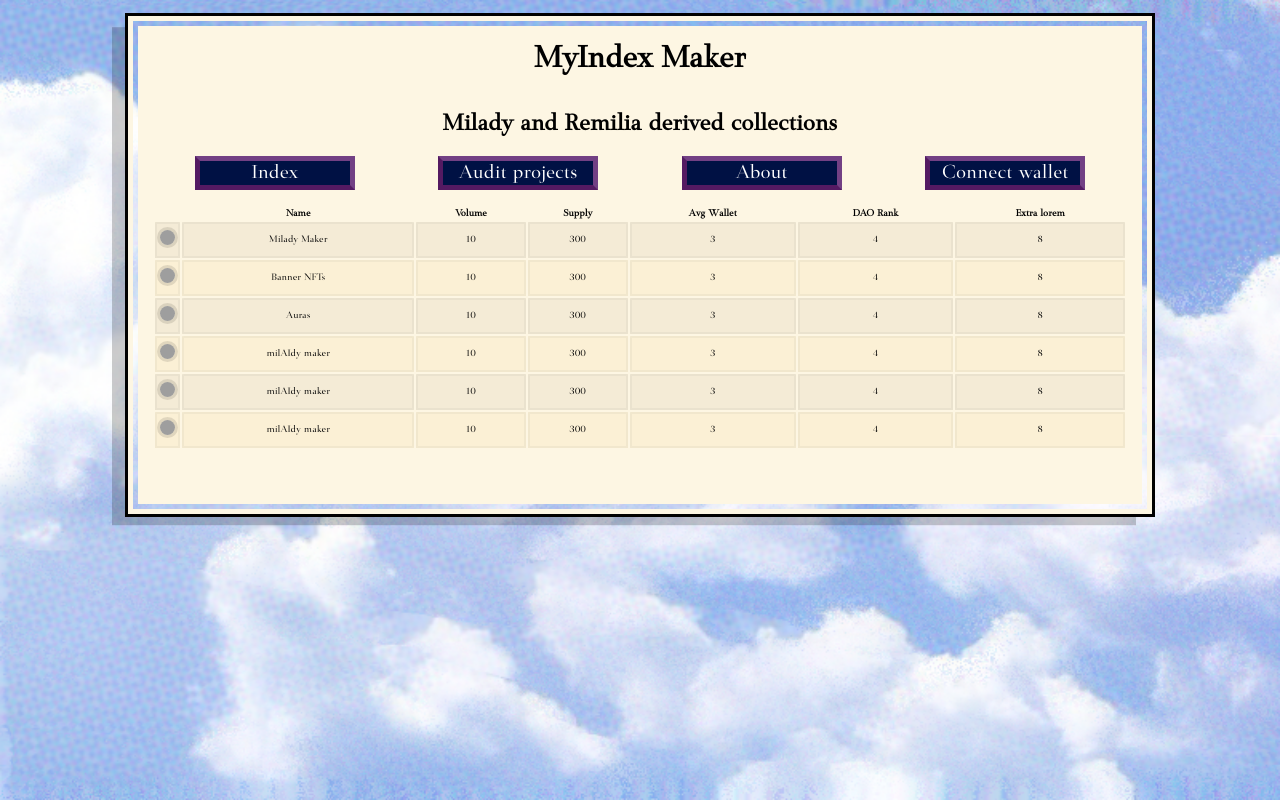
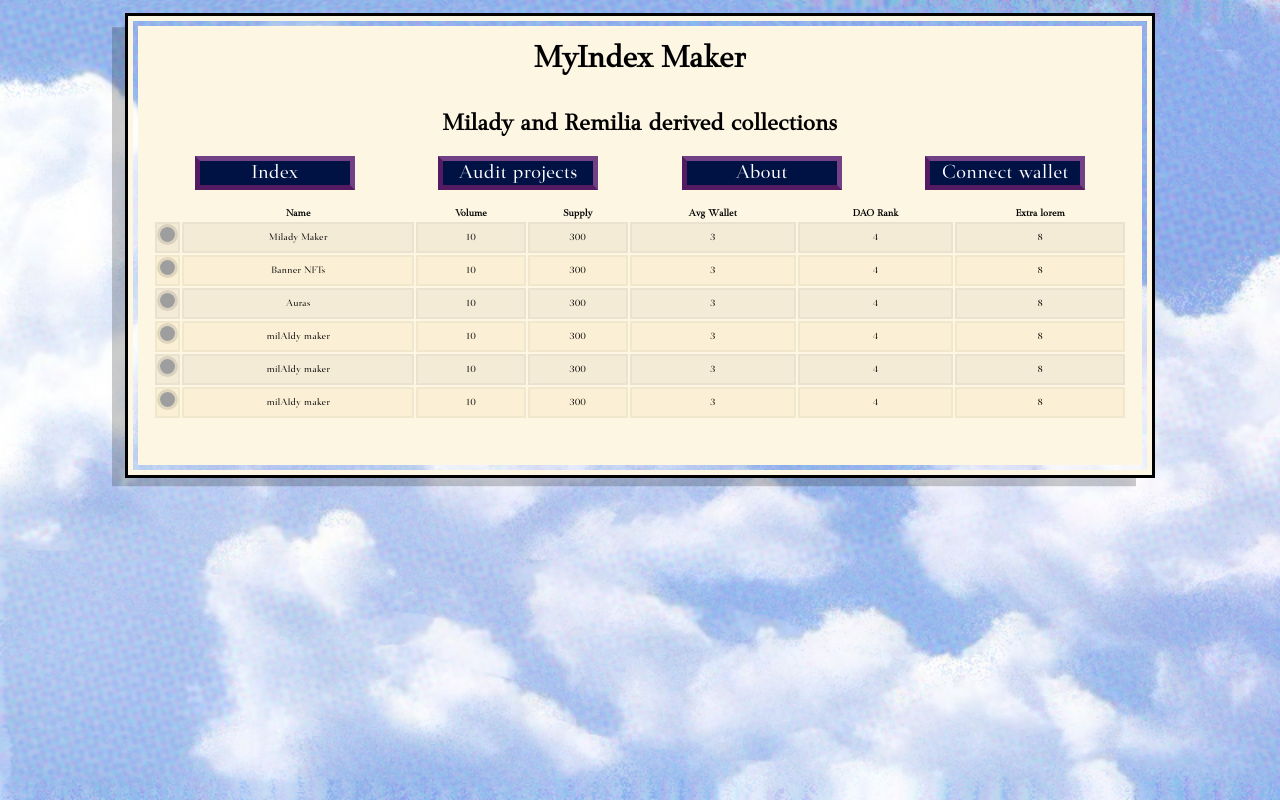
Before and after one commit to DennisDv24/myindexmaker-front, a React (Create React App) app: page / in a window 1280 px wide. Built offline with nearby package versions, Linux system fonts and the light colour scheme; grey boxes are pictures that could not be loaded.

Commit message:
fix: removed padding from column 'name'

```diff
--- a/src/pages/home/DerivCollections/Table/DerivedTableRow.tsx
+++ b/src/pages/home/DerivCollections/Table/DerivedTableRow.tsx
@@ -21,10 +21,7 @@ export const DerivedTableRow: FC<DerivedTableRowProps> = ({
             <td className='derived-table__cell derived-table__cell--item-image derived-table__cell--bordered' >
                 <img className='derived-table__image' src={img} alt="" />
             </td>
-            <td
-                className='derived-table__cell derived-table__cell--item derived-table__cell--bordered'
-                style={{padding: '10px 0px'}}
-            >
+            <td className='derived-table__cell derived-table__cell--item derived-table__cell--bordered' >
                 {name}
             </td>
             <td className='derived-table__cell derived-table__cell--item derived-table__cell--bordered' >
```
